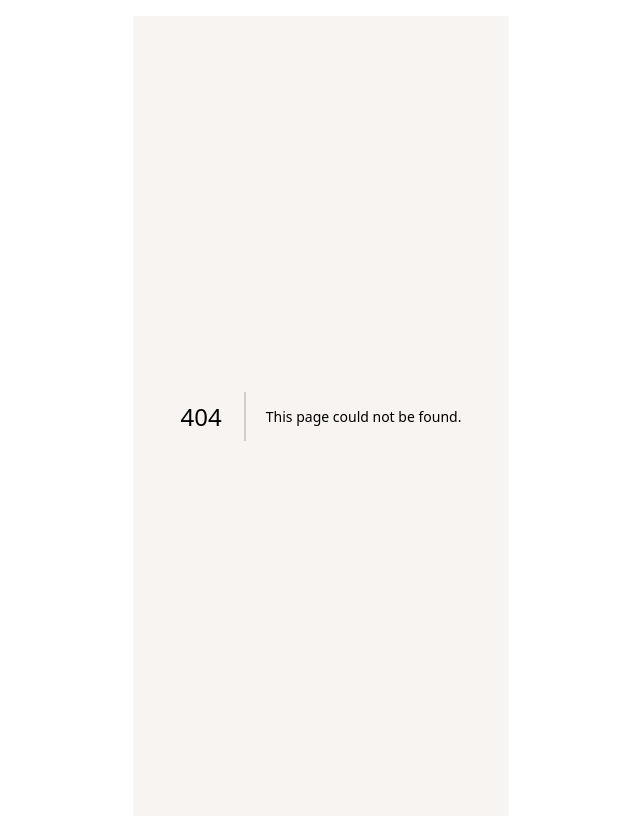
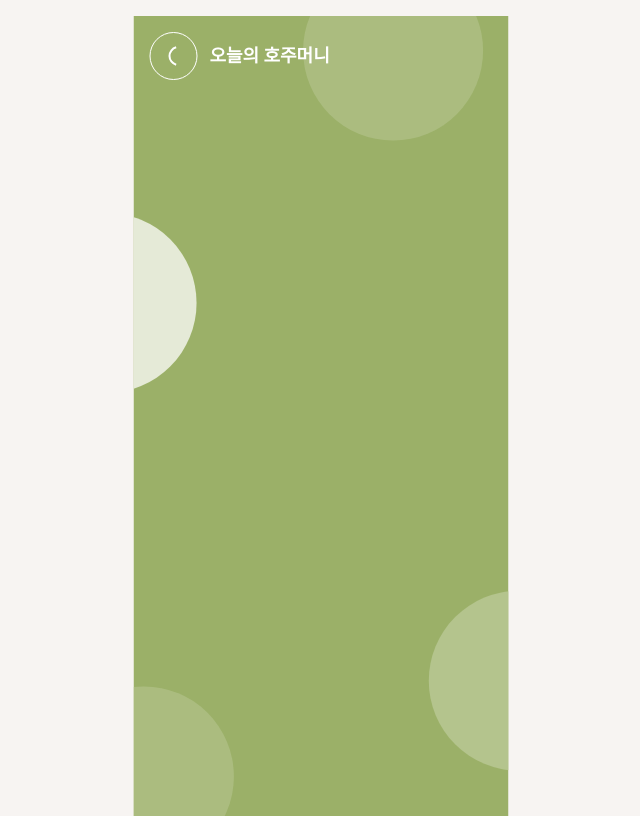
Before and after one commit to MJU-Capstone-Design-1/Jumoney-FE, a Next.js app: page /recommend/surveyloading in a window 1280 px wide. Before the commit this address had no page. Shown: the whole page, without its empty margins (319-959 px from the left). Built offline with nearby package versions, Linux system fonts and the light colour scheme; a web font is replaced by a local one.

Commit message:
✨ Feat: 움직이는 배경 구현

```diff
--- /dev/null
+++ b/src/app/(main)/recommend/surveyloading/page.tsx
@@ -0,0 +1,93 @@
+"use client";
+
+import BackButtonField from "@/components/backButtonField";
+import { motion } from "framer-motion";
+
+const FloatingCircle = ({
+  color,
+  delay = 0,
+  opacity = 1,
+  style = {},
+  radius = 30,
+  duration = 8,
+}: {
+  color: string;
+  delay?: number;
+  opacity?: number;
+  style?: React.CSSProperties;
+  radius?: number;
+  duration?: number;
+}) => (
+  <motion.div
+    className="absolute rounded-full"
+    style={{
+      width: "180px",
+      height: "180px",
+      backgroundColor: color,
+      opacity: opacity,
+      ...style,
+    }}
+    animate={{
+      x: [0, radius, 0, -radius, 0],
+      y: [-radius, 0, radius, 0, -radius],
+    }}
+    transition={{
+      duration: duration,
+      repeat: Infinity,
+      ease: "linear",
+      delay: delay,
+    }}
+  />
+);
+
+const Page = () => {
+  return (
+    <div className="relative flex flex-col w-full px-4 pt-4 bg-primary min-h-screen overflow-hidden">
+      {/* Background Circular Wandering Bubbles */}
+      <div className="absolute inset-0 pointer-events-none">
+        {/* 1. Top Center/Right: #b4c48d (0.64 Opacity) */}
+        <FloatingCircle
+          color="#b4c48d"
+          opacity={0.64}
+          style={{ top: "-40px", left: "40%" }}
+          radius={35}
+          duration={7}
+        />
+
+        {/* 2. Middle Left: #E5EAD7 (Solid) */}
+        <FloatingCircle
+          color="#E5EAD7"
+          style={{ top: "25%", left: "-90px" }}
+          radius={30}
+          duration={9}
+          delay={1}
+        />
+
+        {/* 3. Bottom Left: primaryMuted (0.64 Opacity) */}
+        <FloatingCircle
+          color="var(--primary-muted)"
+          opacity={0.64}
+          style={{ bottom: "-50px", left: "-40px" }}
+          radius={40}
+          duration={8}
+          delay={2}
+        />
+
+        {/* 4. Bottom Right: primaryMuted (Solid) */}
+        <FloatingCircle
+          color="var(--primary-muted)"
+          style={{ bottom: "10%", right: "-100px" }}
+          radius={35}
+          duration={10}
+          delay={3}
+        />
+      </div>
+
+      <div className="relative z-10">
+        <BackButtonField color="secondary1" label="오늘의 호주머니" />
+      </div>
+    </div>
+  );
+};
+
+export default Page;
```
